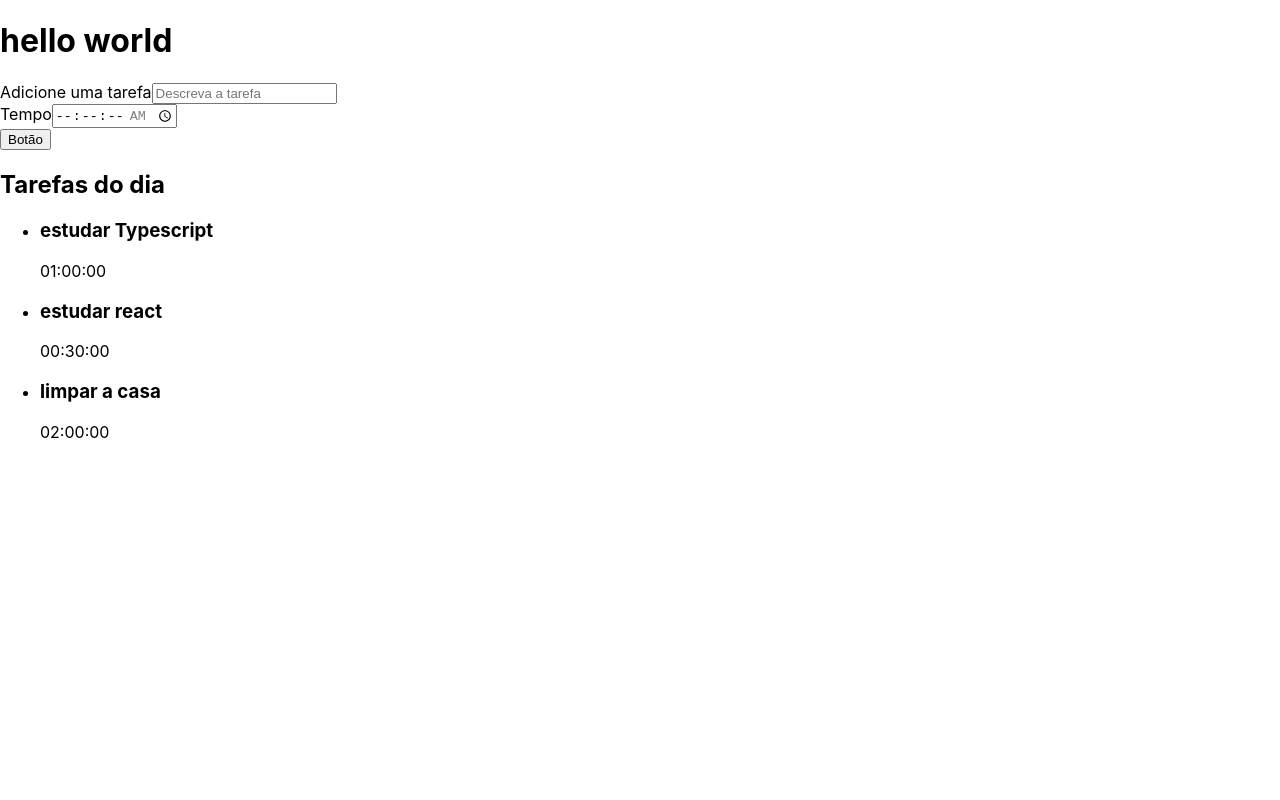
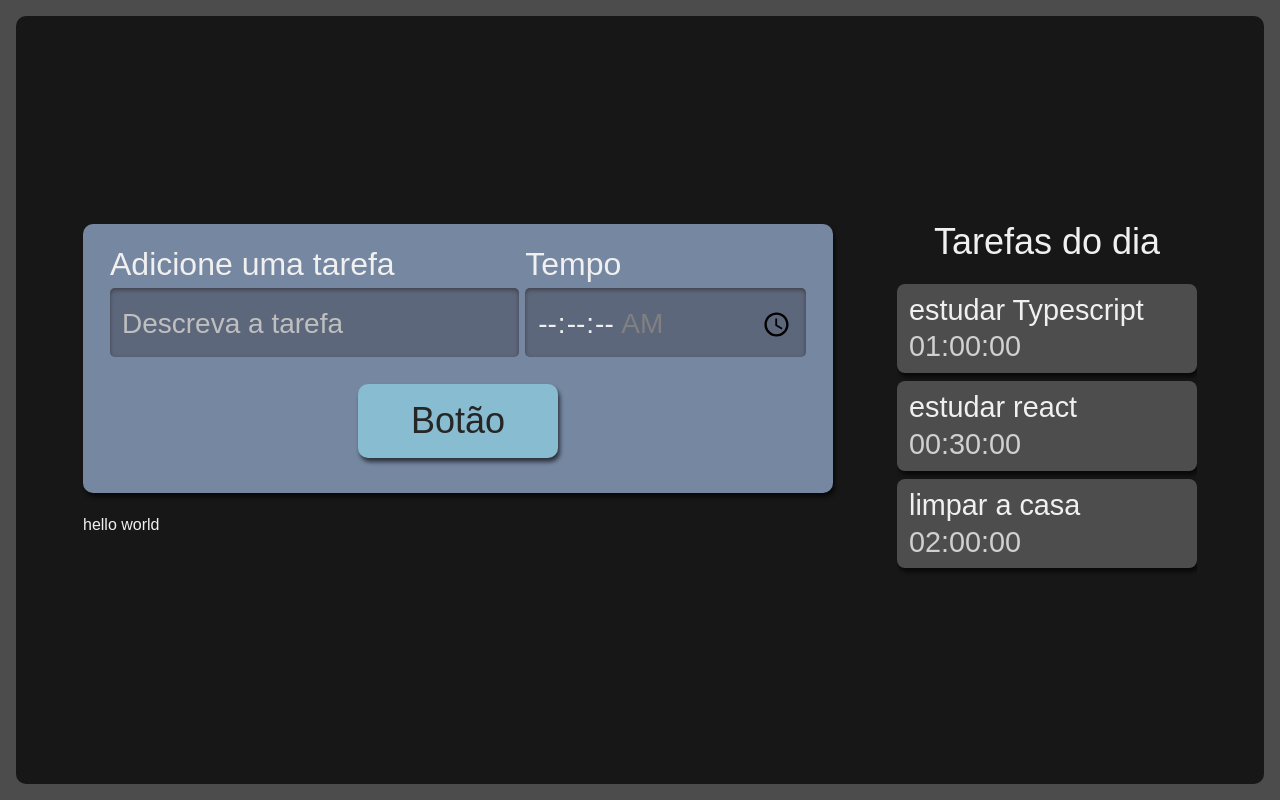
Before and after one commit to RenanRodrigues01/task-manager, a React (Create React App) app: page / in a window 1280 px wide. Built offline with nearby package versions, Linux system fonts and the light colour scheme.

Commit message:
adicionando os estilos a aplicação

```diff
--- a/package.json
+++ b/package.json
@@ -39,5 +39,8 @@
       "last 1 firefox version",
       "last 1 safari version"
     ]
+  },
+  "devDependencies": {
+    "sass": "^1.57.1"
   }
 }
--- a/src/App.tsx
+++ /dev/null
@@ -1,15 +0,0 @@
-import React from "react";
-import Form from "./components/Form.tsx";
-import List from "./components/List";
-
-function App() {
-  return (
-    <div className="App">
-      <h1>hello world</h1>
-      <Form />
-      <List />
-    </div>
-  );
-}
-
-export default App;
--- /dev/null
+++ b/src/Page/App.tsx
@@ -0,0 +1,15 @@
+import Form from "../components/Form";
+import List from "../components/List";
+import "./style.scss"
+
+function App() {
+  return (
+    <div className="AppStyle">
+      <h1>hello world</h1>
+      <Form />
+      <List />
+    </div>
+  );
+}
+
+export default App;
--- /dev/null
+++ b/src/Page/style.scss
@@ -0,0 +1,30 @@
+.AppStyle {
+    display: grid;
+    grid-template-rows: min-content min-content auto;
+    grid-template-areas:
+    "nova-tarefa"
+    "cronometro"
+    "tarefas"
+    ;
+    row-gap: 24px;
+    min-width: 320px;
+    min-height: calc(100vh - 32px);
+    width: 100%;
+    padding: 32px;
+    box-sizing: border-box;
+    border-radius: 10px;
+    background-color: #171717;
+
+    @media screen and (min-width:1280px)  {
+      grid-template-areas:
+      "nova-tarefa tarefas"
+      "cronometro tarefas"
+      ;
+      column-gap: 64px;
+      grid-template-rows: min-content min-content;
+      grid-template-columns: 750px 300px;
+      justify-content: center;
+      align-content: center;
+      padding: 64px;
+    }
+  }
--- a/src/components/Button/index.tsx
+++ b/src/components/Button/index.tsx
@@ -1,9 +1,10 @@
 import React from "react";
+import "./style.scss"
 
 class Button extends React.Component {
     render() {
         return(
-            <button>Botão</button>
+            <button className="button">Botão</button>
         )
     }
 }
--- /dev/null
+++ b/src/components/Button/style.scss
@@ -0,0 +1,25 @@
+.button {
+    align-self: center;
+    background-color: #88bcd1;
+    border-radius: 10px;
+    box-shadow: 2px 4px 4px #0000009F;
+    color: #272626;
+    cursor: pointer;
+    font-size: 1.25rem;
+    padding: 16px;
+    width: 150px;
+
+    &:active {
+      background-color: #7CA6B7;
+      box-shadow: 2px 2px 4px #0000009F inset;
+    }
+  }
+
+  @media screen and (min-width: 1280px) {
+    .button {
+      grid-column-start: span 2;
+      justify-self: center;
+      width: 200px;
+      font-size: 2.25rem;
+    }
+}
--- a/src/components/Form.tsx/index.tsx
+++ b/src/components/Form/index.tsx
@@ -1,11 +1,12 @@
 import React from "react";
 import Button from "../Button/index"
+import "./style.scss"
 
 class Form extends React.Component {
     render() {
         return(
-            <form>
-                <div>
+            <form className="novaTarefa">
+                <div className="inputContainer">
                     <label htmlFor="tarefa">Adicione uma tarefa</label>
                     <input
                         type="text"
@@ -15,7 +16,7 @@
                         required
                     />
                 </div>
-                <div>
+                <div className="inputContainer">
                     <label htmlFor="tempo">Tempo</label>
                     <input
                         type="time"
--- /dev/null
+++ b/src/components/Form/style.scss
@@ -0,0 +1,61 @@
+.novaTarefa {
+    display:flex;
+    flex-direction: column;
+    grid-area: nova-tarefa;
+    background-color: #7687A1;
+    border-radius: 10px;
+    box-shadow: 2px 4px 4px #0000009F;
+    padding: 12px;
+
+    .inputContainer {
+      display: flex;
+      flex-direction: column;
+      width: 100%;
+      margin-bottom: 16px;
+
+      label {
+        margin-bottom: 8px;
+        font-size: 1.25rem;
+      }
+
+      input {
+        width: 100%;
+        padding: 8px 12px 4px;
+        box-sizing: border-box;
+        border: unset;
+        border-radius: 5px;
+        background-color: #5D677C;
+        box-shadow: 0px 2px 4px #2D2B2B9F inset;
+
+        &::placeholder {
+          color: #BFBFBF;
+        }
+      }
+    }
+
+    @media screen and (min-width: 1280px) {
+      flex-direction: row;
+      flex-wrap: wrap;
+      justify-content: space-around;
+      font-size: 2.25rem;
+      padding: 24px;
+      box-sizing: border-box;
+
+      .inputContainer {
+        width: calc(60% - 12px);
+
+        &:last-of-type {
+          width: 40%;
+        }
+
+        label {
+          font-size: 2rem;
+        }
+
+        input {
+          height: 100%;
+          font-size: 1.75rem;
+        }
+      }
+    }
+  }
--- a/src/components/List/index.tsx
+++ b/src/components/List/index.tsx
@@ -1,4 +1,4 @@
-import react from "react"
+import "./style.scss"
 
 function List() {
     const tarefas = [
@@ -16,11 +16,11 @@
         }
     ]
     return(
-        <aside>
+        <aside className="listaTarefas">
             <h2>Tarefas do dia </h2>
             <ul>
                 {tarefas.map( (item, index) => (
-                    <li key={index}>
+                    <li key={index} className="item">
                         <h3>{item.tarefa}</h3>
                         <span>{item.tempo}</span>
                     </li>
--- /dev/null
+++ b/src/components/List/style.scss
@@ -0,0 +1,75 @@
+.listaTarefas {
+    grid-area: tarefas;
+    height: 100%;
+
+    h2 {
+      font-size: 1.25rem;
+      margin-bottom: 12px;
+    }
+
+    ul {
+      max-height: 350px;
+      overflow-y: scroll;
+        scrollbar-width: thin;
+    }
+
+    @media screen and (min-width:1280px) {
+
+      h2{
+        text-align: center;
+        font-size: 2.25rem;
+        margin-bottom: 24px;
+      }
+
+      ul {
+        overflow: auto;
+        max-height: 500px;
+      }
+    }
+  }
+
+  .item {
+    background-color: #4D4D4D;
+    border-radius: 8px;
+    box-shadow: 2px 4px 4px #0000009F;
+    padding: 12px;
+    margin-bottom: 8px;
+    position: relative;
+    cursor: pointer;
+
+    h3 {
+      margin-bottom: 8px;
+      word-break: break-all;
+    }
+
+    span {
+      color: #D0D0D0;
+    }
+
+    @media screen and (min-width:1280px) {
+      font-size: 1.8rem;
+    }
+  }
+
+  .itemSelecionado {
+    background-color: #292929;
+    box-shadow: 2px 4px 4px #0000009F inset;
+  }
+
+  .itemCompletado {
+    background-color: #566F42;
+    cursor: auto;
+
+    .concluido {
+      display: block;
+      background-image: url('../../assets/img/check-mark.svg');
+      background-repeat: no-repeat;
+      background-size: 38px 38px;
+      position: absolute;
+      top: 50%;
+      right: 12px;
+      transform: translateY(-50%);
+      width: 42px;
+      height: 43px;
+    }
+  }
--- a/src/index.css
+++ b/src/index.css
@@ -1,13 +1,95 @@
+html, body, div, span, applet, object, iframe,
+h1, h2, h3, h4, h5, h6, p, blockquote, pre,
+a, abbr, acronym, address, big, cite, code,
+del, dfn, em, img, ins, kbd, q, s, samp,
+small, strike, strong, sub, sup, tt, var,
+b, u, i, center,
+dl, dt, dd, ol, ul, li,
+fieldset, form, label, legend,
+table, caption, tbody, tfoot, thead, tr, th, td,
+article, aside, canvas, details, embed,
+figure, figcaption, footer, header, hgroup,
+menu, nav, output, ruby, section, summary,
+time, mark, audio, video {
+	margin: 0;
+	padding: 0;
+	border: 0;
+	font-size: 100%;
+	font: inherit;
+	vertical-align: baseline;
+}
+/* HTML5 display-role reset for older browsers */
+article, aside, details, figcaption, figure,
+footer, header, hgroup, menu, nav, section {
+	display: block;
+}
 body {
-  margin: 0;
-  font-family: -apple-system, BlinkMacSystemFont, 'Segoe UI', 'Roboto', 'Oxygen',
-    'Ubuntu', 'Cantarell', 'Fira Sans', 'Droid Sans', 'Helvetica Neue',
-    sans-serif;
-  -webkit-font-smoothing: antialiased;
-  -moz-osx-font-smoothing: grayscale;
+	line-height: 1;
+}
+ol, ul {
+	list-style: none;
+}
+blockquote, q {
+	quotes: none;
+}
+blockquote:before, blockquote:after,
+q:before, q:after {
+	content: '';
+	content: none;
+}
+table {
+	border-collapse: collapse;
+	border-spacing: 0;
 }
 
-code {
-  font-family: source-code-pro, Menlo, Monaco, Consolas, 'Courier New',
-    monospace;
+
+input {
+	font-family: inherit;
+	font-size: inherit;
+	font-weight: inherit;
+	color: inherit;
 }
+
+button {
+	border: unset;
+	background-color: unset;
+	font-family: inherit;
+	font-size: inherit;
+	font-weight: inherit;
+	color: inherit;
+}
+
+@import url('https://fonts.googleapis.com/css2?family=Manjari&display=swap');
+
+body {
+	display: flex;
+	justify-content: center;
+	font-family: 'Manjari', sans-serif;
+	color: #F0F0F0;
+	background-color: #4C4C4C;
+	height: 100%;
+	width: 100%;
+	padding: 16px;
+	box-sizing: border-box;
+}
+
+#root {
+	width: 100%;
+}
+
+::-webkit-scrollbar {
+	width: 8px;
+}
+
+::-webkit-scrollbar-track {
+	background: unset;
+}
+
+::-webkit-scrollbar-thumb {
+	border-radius: 4px;
+	background: #888;
+}
+
+::-webkit-scrollbar-thumb:hover {
+	background: #555;
+}
--- a/src/index.tsx
+++ b/src/index.tsx
@@ -1,7 +1,7 @@
 import React from 'react';
 import ReactDOM from 'react-dom/client';
 import './index.css';
-import App from './App';
+import App from './Page/App';
 
 
 const root = ReactDOM.createRoot(
```
Also changed, not shown: src/assets/img/check-mark.svg (added), 1 other file (tests, documents, lock files or other folders).
